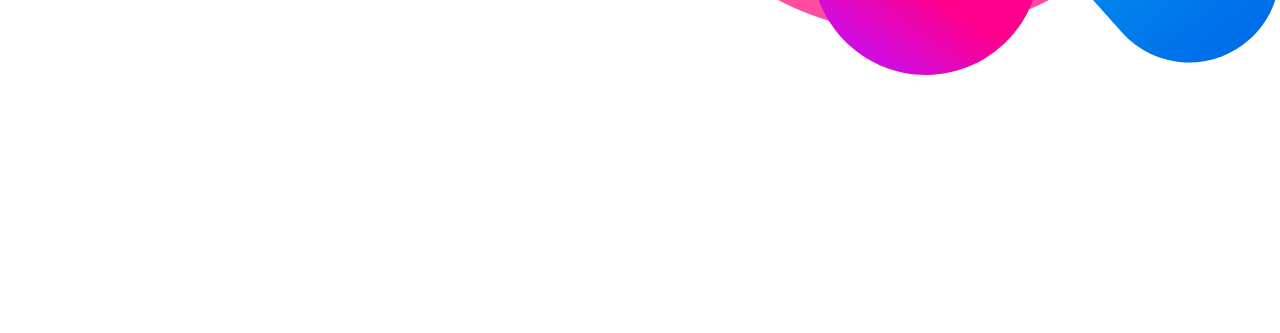
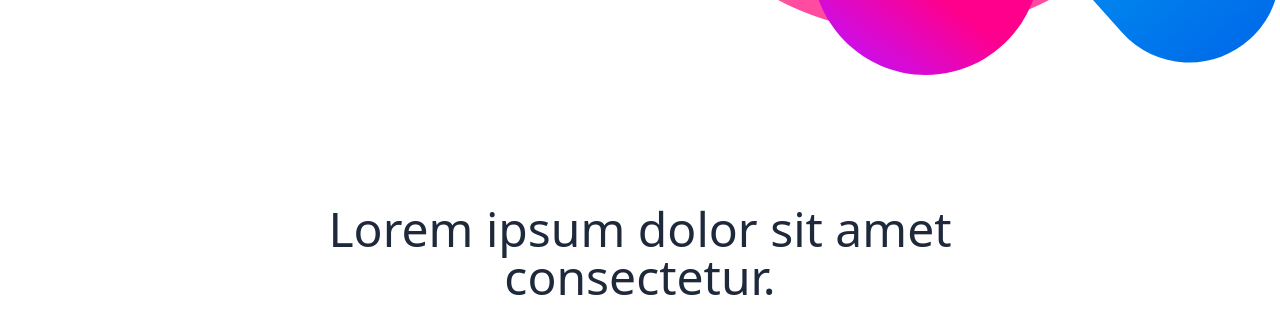
Before and after one commit to Jeyker-Dev/FireFox-Web, a website: page src/index.html in a window 1280 px wide. Shown: the part 573-906 px from the top of the page. Before the commit the page ends 800 px from the top, so only its background shows below. Drawn offline with Linux system fonts and the light colour scheme.

Commit message:
Creado el Titulo

```diff
--- a/src/index.html
+++ b/src/index.html
@@ -95,5 +95,10 @@
                 <img src="./img/image_hero2.svg" alt="Imagen de Fondo" class="hidden md:block absolute right-0 xl:w-1/2 lg:w-[60%] md:w-[55%] -z-10">
         </div>
 <!--    Here End Hero-->
+
+    <!--    Title -->
+        <div class="container mx-auto py-28 w-10/12 md:w-8/12">
+            <h1 class="text-center sm:text-5xl text-4xl mb-4 font-medium">Lorem ipsum dolor sit amet consectetur.</h1>
+        </div>
 </body>
 </html>
```
Also changed, not shown: src/dist/app.css.
